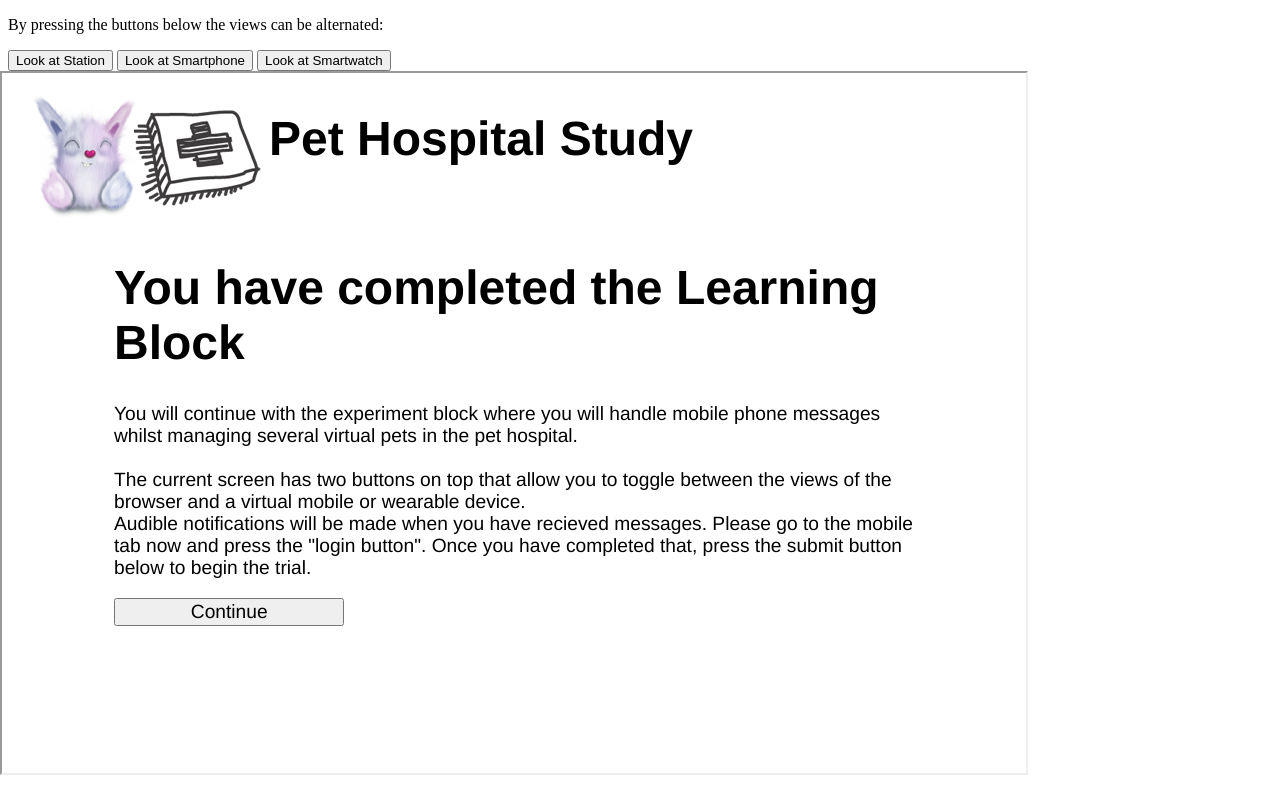
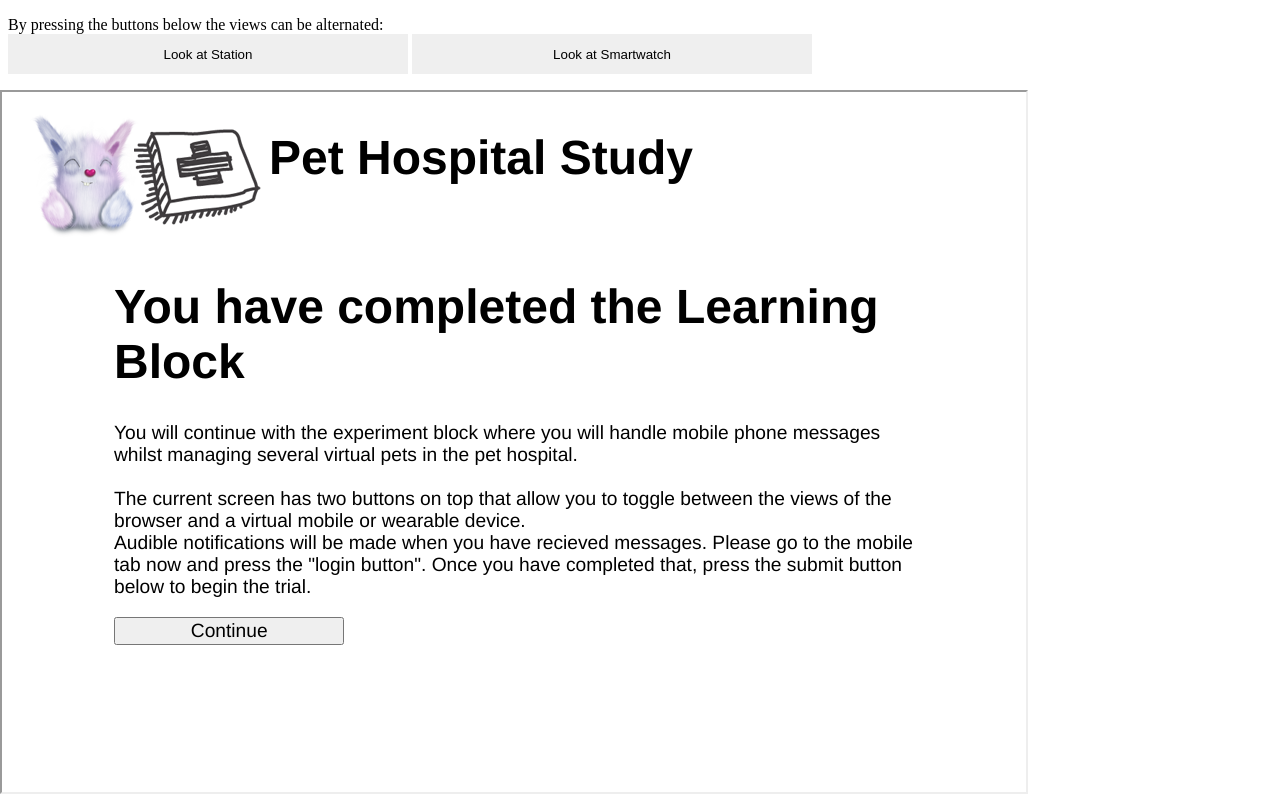
Before and after one commit to frankbolton/pethospital, a Flask app: page /stations_mobile in a window 1280 px wide. Run offline with Flask 2, Linux system fonts and the light colour scheme; the visitor is signed in with stand-in values (Sample User, id 1); data that the repository does not hold is empty; some libraries are stand-ins or nearby versions.

Commit message:
part way through updates after review meeting

```diff
--- a/app/templates/stationsDiv.html
+++ b/app/templates/stationsDiv.html
@@ -17,24 +17,33 @@
         left: 210px;
 
     }
+    #stationButton {
+        width: 30em;  height: 3em;
+        border: none;
+
+    }
+    #watchButton {
+        width: 30em;  height: 3em;
+        border: none;
+
+    }
     </style>
 </head>
      <body onload="init()">
-         <p>By pressing the buttons below the views can be alternated:<p/>
+         <p>By pressing the buttons below the views can be alternated:<br>
 
-<button onclick="showStation()">Look at Station</button>
-<button onclick="showPhone()">Look at Smartphone</button>
-<button onclick="showWatch()">Look at Smartwatch</button><br>
-
+<button onclick="showStation()" id="stationButton">Look at Station</button>
+<!---<button onclick="showPhone()">Look at Smartphone</button>--->
+<button onclick="showWatch()" id="watchButton">Look at Smartwatch</button></p>
 
 <iframe id = "station" src="after_learn" width = "1024" height = "700"  style="position:absolute;Left:0;Bottom:-10"></iframe>
 
 <div id= "phone"></div>
 <!--
-<iframe id = "phone" src="/sockets#/mobile?uid={{uid}}" width = "600" height = "700" style="position:absolute;Left:15;Bottom:-10"></iframe>
+<iframe id = "phone" src="/sockets#/mobile?uid={{uid}}" width = "600" height = "700" style="position:absolute;Left:15;Bottom:-10"></iframe> width = "300"
 -->
-    <div id="watch">
-        <img src="static/watch1.gif"><div>
+    <div id="watch" >
+        <img src="static/watch1.gif"></div>
             <div id="text">
                 <iframe id = "watchdiv" src="/sockets#/mobile?uid={{uid}}" width = "210" height = "260"></iframe>
             </div>
```
Also changed, not shown: app/static/gameScore.js (+10 -0 lines), app/static/watch2.gif (added), app/templates/watch2.gif (added), watch2.gif (added), watch2.jpg (added), 6 other files.
